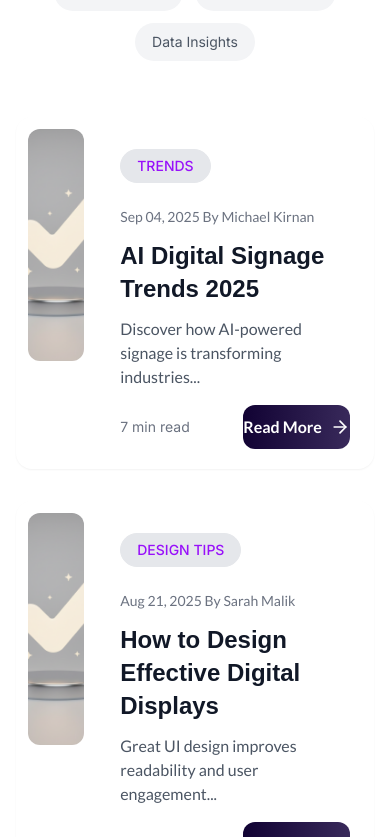
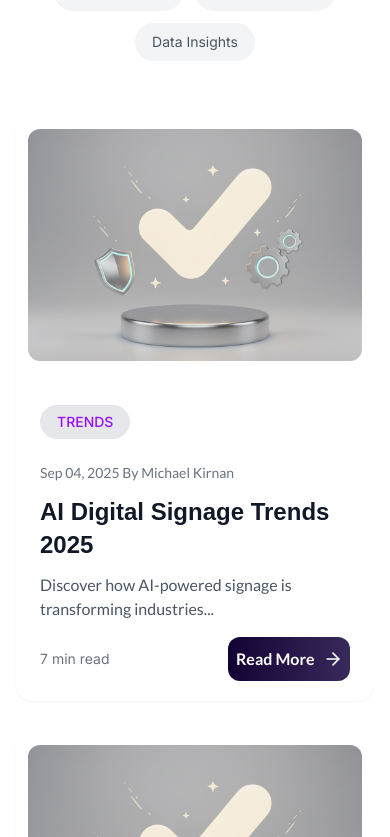
Before and after one commit to TechinoidProjects/signageX-Website, a Next.js app: page /blogs in a window 390 px wide. Shown: the part 3227-4064 px from the top of the page. Built offline with nearby package versions, Linux system fonts and the light colour scheme; a web font is replaced by a local one.

Commit message:
fix blogs responsiveness issue for mobile and medium screens

```diff
--- a/src/components/Blog/AllBlogs.tsx
+++ b/src/components/Blog/AllBlogs.tsx
@@ -112,7 +112,7 @@ export default function SearchAndFilter({ blogs }: { blogs: Blog[] }) {
         {filteredBlogs.length === 0 &&
           <p className="mt-12 text-gray-500">No blogs found.</p>
         }
-      <div className="grid grid-cols-1 md:grid-cols-3 gap-8 mt-14">
+      <div className="grid grid-cols-1 md:grid-cols-2 xl:grid-cols-3 gap-8 mt-14">
         {paginatedBlogs.map((blog) => (
           <BlogCard key={blog.id} readMoreHref={`/blog/${blog.id}`}  direction="vertical" color = "invert" {...blog} />
         ))}
--- a/src/components/ui/cards/BlogCard.tsx
+++ b/src/components/ui/cards/BlogCard.tsx
@@ -38,7 +38,7 @@ export default function BlogCard(props: BlogCardProps) {
   return (
     <div
       className={`w-full rounded-2xl shadow-sm overflow-hidden flex ${
-        isHorizontal ? "md:flex-row flex-col" : "md:flex-col"
+        isHorizontal ? "md:flex-row flex-col" : "flex-col"
       } ${isColor ? "bg-white" : "bg-background-light"}`}
     >
       {/* IMAGE */}
```
